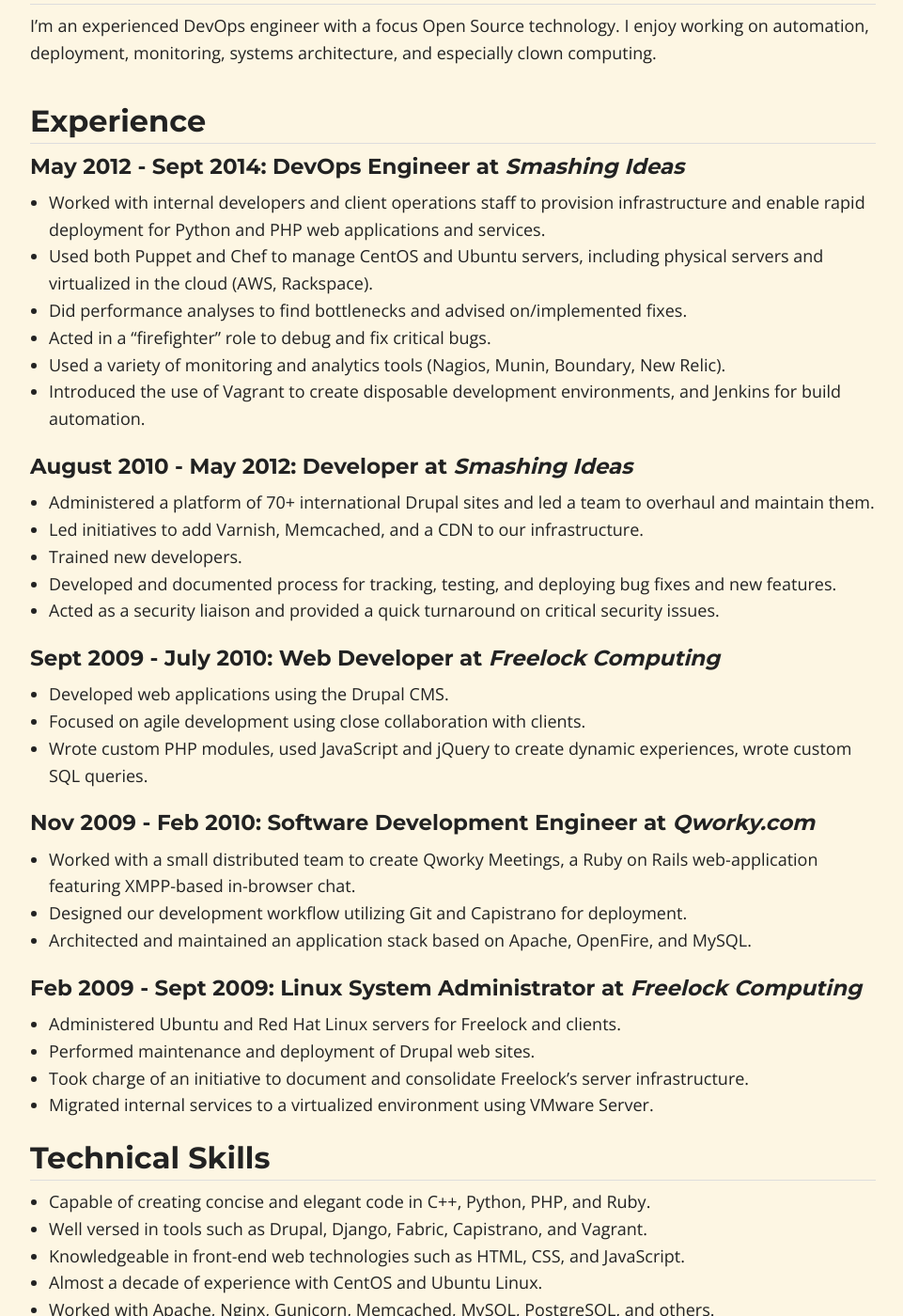
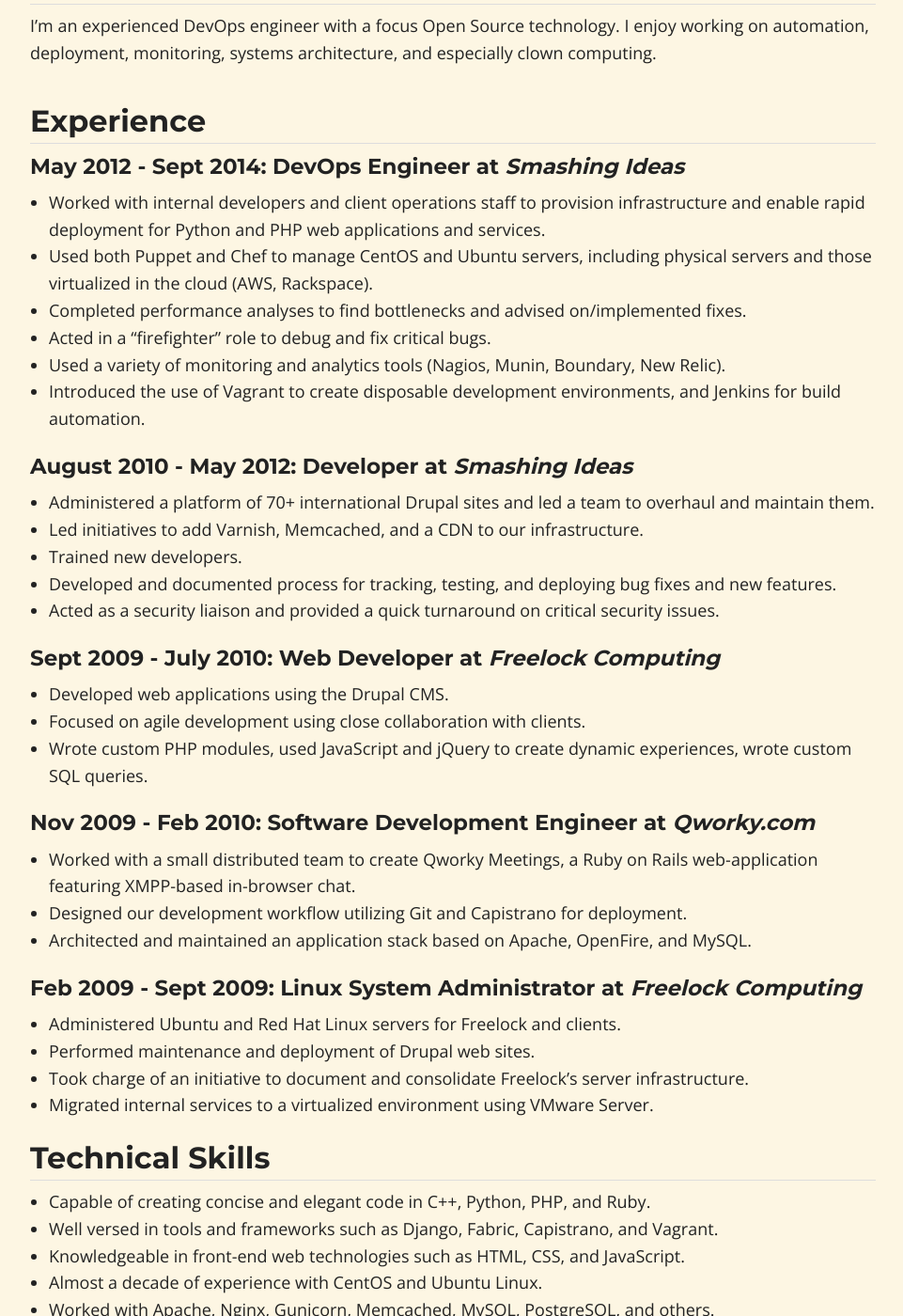
Before and after one commit to billputer/billwiens.com, a Jekyll site: the page built from resume/resume.md, in a window 1280 px wide and 1400 px high, scrolled down 506 px. Shown: the whole window at 94% size, without its empty margins (158-1119 px from the left). Built offline with Jekyll 4.4.1, drawn with Linux system fonts in a browser that asks for light colours; nearby versions of some CDN libraries.

Commit message:
Update wording and formatting.

```diff
--- a/resume/resume.md
+++ b/resume/resume.md
@@ -21,8 +21,8 @@
 
 #### May 2012 - Sept 2014: DevOps Engineer at *Smashing Ideas*
 * Worked with internal developers and client operations staff to provision infrastructure and enable rapid deployment for Python and PHP web applications and services.
-* Used both Puppet and Chef to manage CentOS and Ubuntu servers, including physical servers and virtualized in the cloud (AWS, Rackspace).
-* Did performance analyses to find bottlenecks and advised on/implemented fixes.
+* Used both Puppet and Chef to manage CentOS and Ubuntu servers, including physical servers and those virtualized in the cloud (AWS, Rackspace).
+* Completed performance analyses to find bottlenecks and advised on/implemented fixes.
 * Acted in a "firefighter" role to debug and fix critical bugs.
 * Used a variety of monitoring and analytics tools (Nagios, Munin, Boundary, New Relic).
 * Introduced the use of Vagrant to create disposable development environments, and Jenkins for build automation.
@@ -54,7 +54,7 @@
 # Technical Skills
 
 * Capable of creating concise and elegant code in C++, Python, PHP, and Ruby.
-* Well versed in tools such as Drupal, Django, Fabric, Capistrano, and Vagrant.
+* Well versed in tools and frameworks such as Django, Fabric, Capistrano, and Vagrant.
 * Knowledgeable in front-end web technologies such as HTML, CSS, and JavaScript.
 * Almost a decade of experience with CentOS and Ubuntu Linux.
 * Worked with Apache, Nginx, Gunicorn, Memcached, MySQL, PostgreSQL, and others.
```
